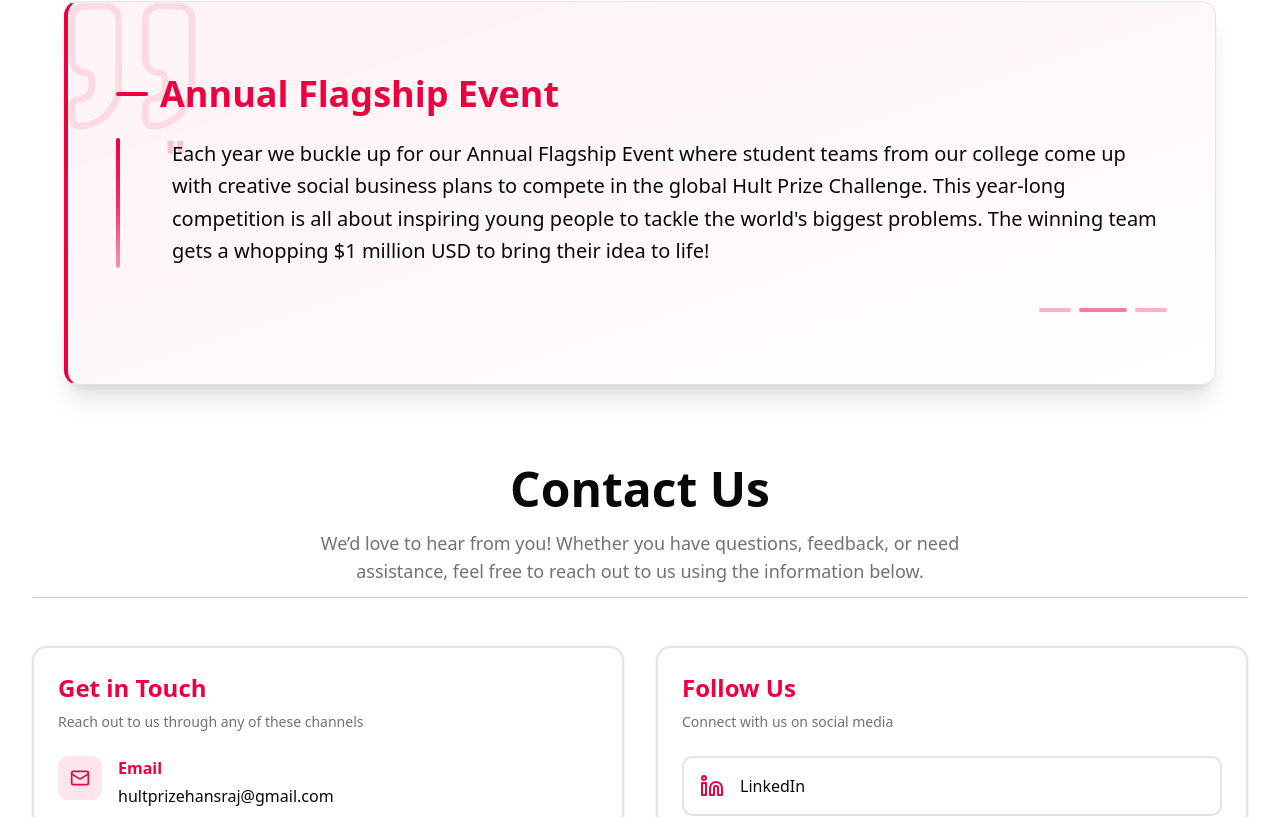
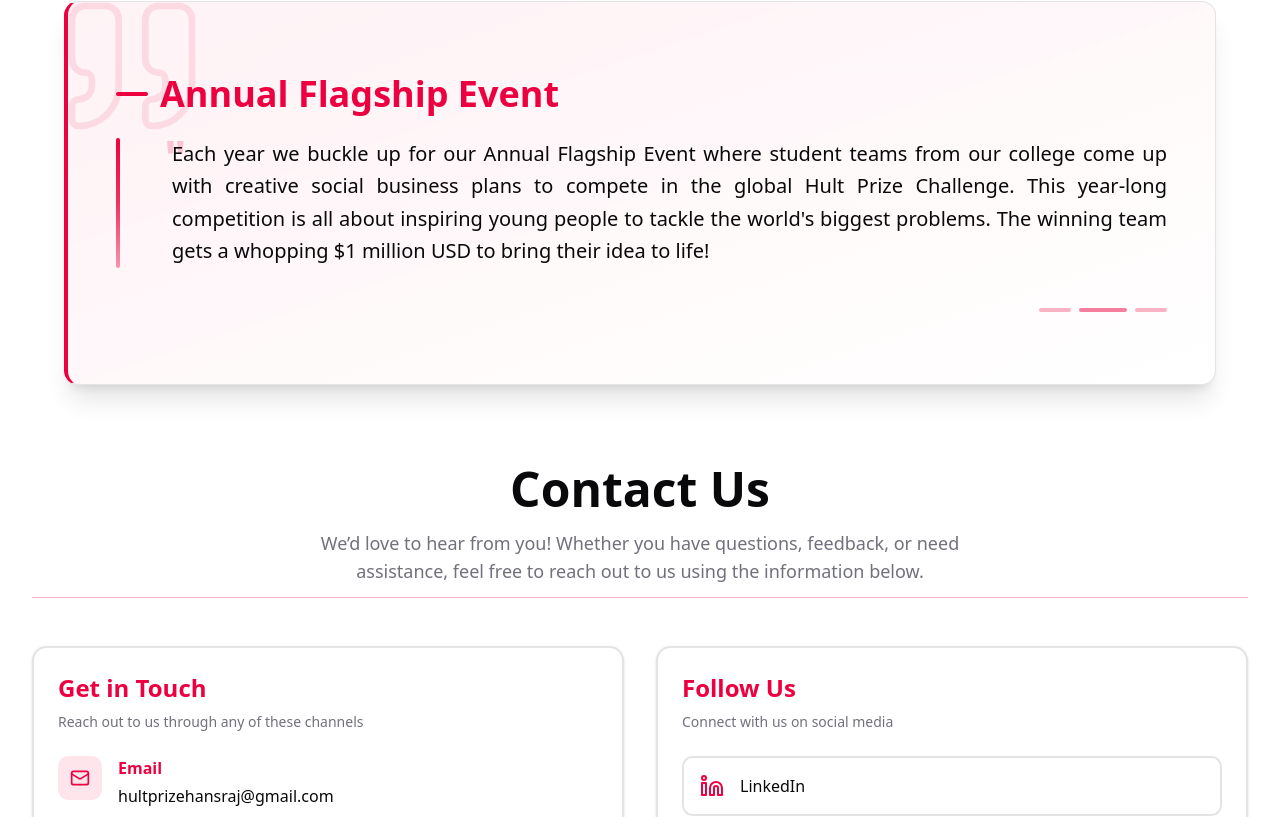
Before and after one commit to shivamGupta-25/Hult-Prize, a React (Vite) app: page / in a window 1280 px wide. Shown: the part 1966-2783 px from the top of the page. Built offline with nearby package versions, Linux system fonts and the light colour scheme.

Commit message:
Map Updated

```diff
--- a/src/Data/Contact.jsx
+++ b/src/Data/Contact.jsx
@@ -5,7 +5,7 @@
 
   organization: "Hult Prize - Hansraj College",
 
-  googleMapsUrl: "https://www.google.com/maps/embed?pb=!1m18!1m12!1m3!1d3501.1234567890123!2d77.2089!3d28.7041!2m3!1f0!2f0!3f0!3m2!1i1024!2i768!4f13.1!3m3!1m2!1s0x390d03c34e1253b3%3A0x6b5f192123456789!2sHansraj%20College%2C%20University%20of%20Delhi!5e0!3m2!1sen!2sin!4v1234567890123!5m2!1sen!2sin",
+  googleMapsUrl: "https://www.google.com/maps/embed?pb=!1m18!1m12!1m3!1d3500.3495689944693!2d77.20724107433172!3d28.67918797563931!2m3!1f0!2f0!3f0!3m2!1i1024!2i768!4f13.1!3m3!1m2!1s0x390cfd9a74a2aacf%3A0x59e09f11f71c1a54!2sHansraj%20College!5e0!3m2!1sen!2sin!4v1767558622358!5m2!1sen!2sin",
 
   contactInfo: {
     email: "hultprizehansraj@gmail.com",
--- a/src/components/About.jsx
+++ b/src/components/About.jsx
@@ -116,7 +116,7 @@
                     aria-hidden="true"
                   />
                   <blockquote className="text-sm sm:text-base md:text-lg lg:text-xl leading-relaxed text-foreground font-medium pl-3 sm:pl-4 md:pl-6">
-                    <p className="relative">
+                    <p className="relative text-justify">
                       <span
                         className="absolute -left-1 sm:-left-2 -top-1 text-3xl sm:text-4xl md:text-5xl font-bold text-primary/20 leading-none"
                         aria-hidden="true"
```
